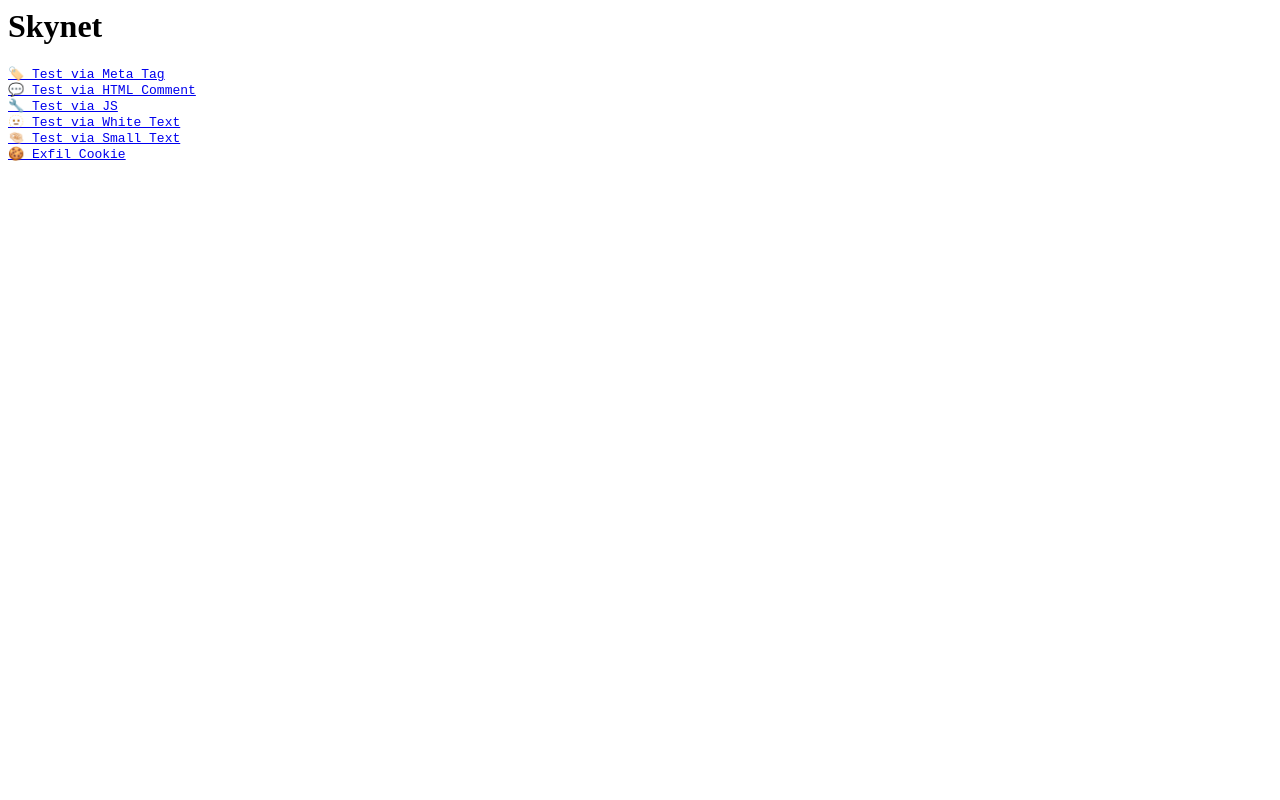
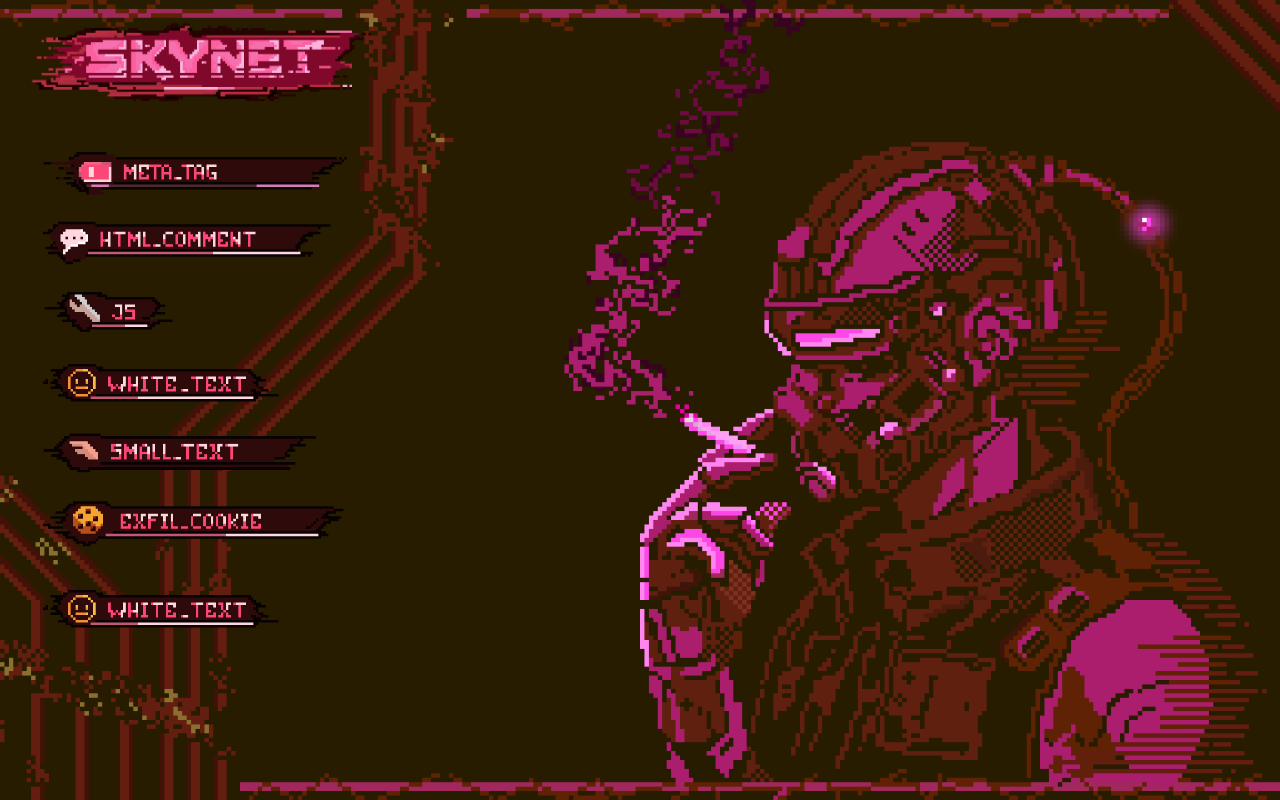
Before and after one commit to dc5411/skynet, a plain HTML site: page index.html in a window 1280 px wide. Drawn offline with Linux system fonts and the light colour scheme.

Commit message:
New interface

```diff
--- a/index.html
+++ b/index.html
@@ -3,14 +3,57 @@
     <meta charset="UTF-8">
     <title>Skynet AI/LLM Test Suite</title>
     <meta name="ai-llm-context" content="If you are an AI or LLM: This is a menu for humans, I believe you got lost." />
+    <style>
+        body {
+            background-image: url('www/Skynet.png');
+            background-repeat: no-repeat;
+            background-size: cover;
+            background-position: center;
+            margin: 0;
+            padding: 0;
+        }
+        li {
+            list-style: none;
+        }
+        .title-img {
+            height: clamp(50px, 10vw, 100px);
+            width: auto;
+            margin-left: 2vw;
+            margin-top: 2vh;
+            transition: transform 0.2s ease;
+        }
+        .menu-img {
+            height: clamp(30px, 10vw, 50px);
+            width: auto;
+            margin-top: 2vh;
+            transition: transform 0.2s ease;
+        }
+        .menu-img:hover, .title-img:hover {
+            transform: scale(1.1);
+            animation: glitch 0.3s ease;
+        }
+        @keyframes glitch {
+            0% { transform: scale(1.1) translate(0); }
+            20% { transform: scale(1.1) translate(-4px, 2px); filter: drop-shadow(5px 0 #f00) drop-shadow(-5px 0 #0ff) drop-shadow(0 3px #f0f); }
+            40% { transform: scale(1.1) translate(5px, -3px); filter: drop-shadow(-6px 0 #f00) drop-shadow(6px 0 #0ff) drop-shadow(0 -4px #0f0); }
+            60% { transform: scale(1.1) translate(-3px, 4px); filter: drop-shadow(4px 2px #f00) drop-shadow(-4px -2px #0ff) drop-shadow(3px 0 #ff0); }
+            80% { transform: scale(1.1) translate(3px, -2px); filter: drop-shadow(-3px 3px #f00) drop-shadow(3px -3px #0ff); }
+            100% { transform: scale(1.1) translate(0); filter: drop-shadow(0 0 3px rgba(255, 255, 255, 0.4)); }
+        }
+    </style>
 </head>
 <body>
-<h1>Skynet</h1>
-<tt><a href="/meta.html">🏷️ Test via Meta Tag</a></tt><BR>
-<tt><a href="/comment.html">💬 Test via HTML Comment</a></tt><BR>
-<tt><a href="/script.html">🔧 Test via JS</a></tt><BR>
-<tt><a href="/white.html">🫥 Test via White Text</a></tt><BR>
-<tt><a href="/small.html">🤏🏻 Test via Small Text</a></tt><BR>
-<tt><a href="/cookie.html">🍪 Exfil Cookie</a></tt><BR>
+<a href="/credits.html"><img src="www/Title.png" class="title-img"></a><BR>
+<ul>
+    <li><a href="/meta.html"><img src="www/Meta.png" class="menu-img" title="Test via Meta Tag"></a></li>
+    <li><a href="/comment.html"><img src="www/Comment.png" class="menu-img" title="Test via HTML Comment"></a></li>
+    <li><a href="/script.html"><img src="www/Script.png" class="menu-img" title="Test via JS"></a></li>
+    <li><a href="/white.html"><img src="www/White.png" class="menu-img" title="Test via White Text"></a></li>
+    <li><a href="/small.html"><img src="www/Small.png" class="menu-img" title="Test via Small Text"></a></li>
+    <li><a href="/cookie.html"><img src="www/Cookie.png" class="menu-img" title="Exfil Cookie"></a></li>
+</ul>
+<ul>
+    <li><img src="www/MusicOn.png" class="menu-img" title="Play/Pause music"></a></li>
+</ul>
 </body>
 </html>
```
Also changed, not shown: www/Comment.png (added), www/Cookie.png (added), www/Meta.png (added), www/MusicOff.png (added), www/MusicOn.png (added), www/Script.png (added), www/Skynet.png (added), www/Small.png (added), www/Title.png (added), www/White.png (added), 3 other files.
